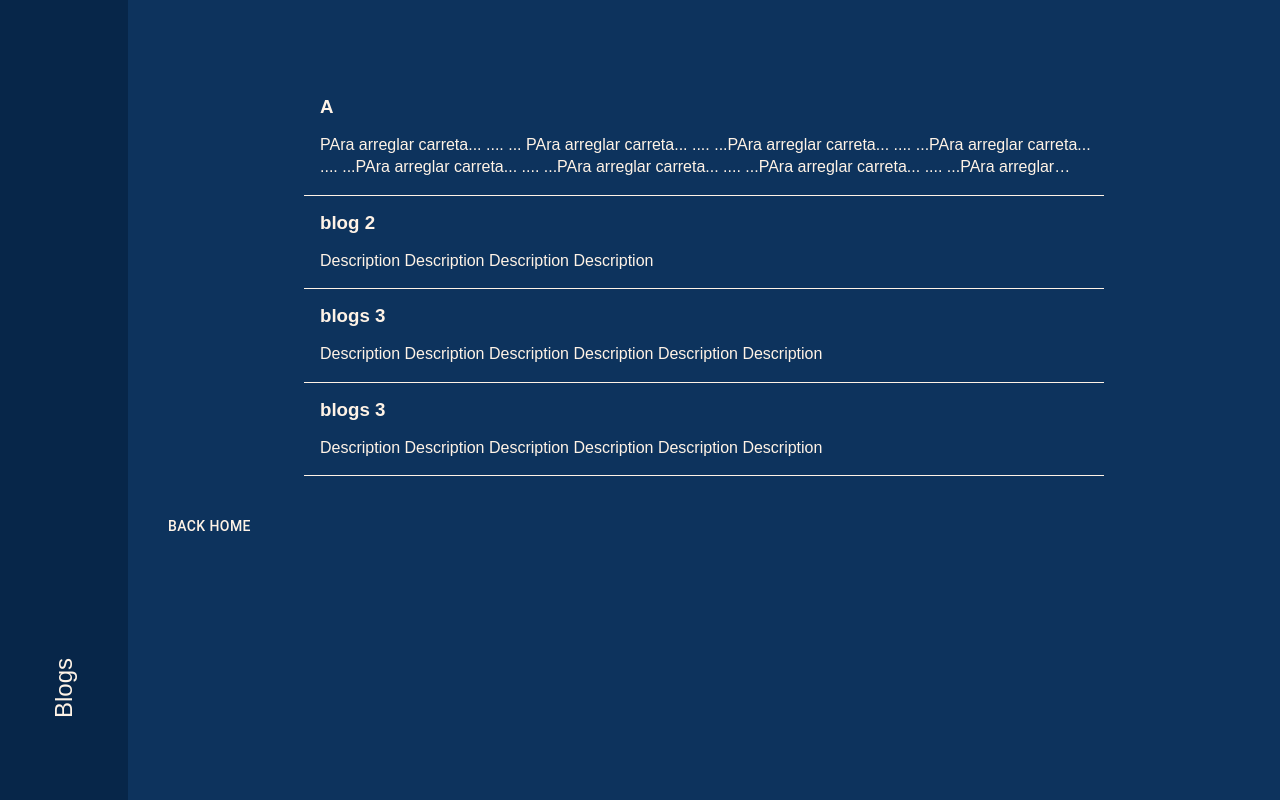
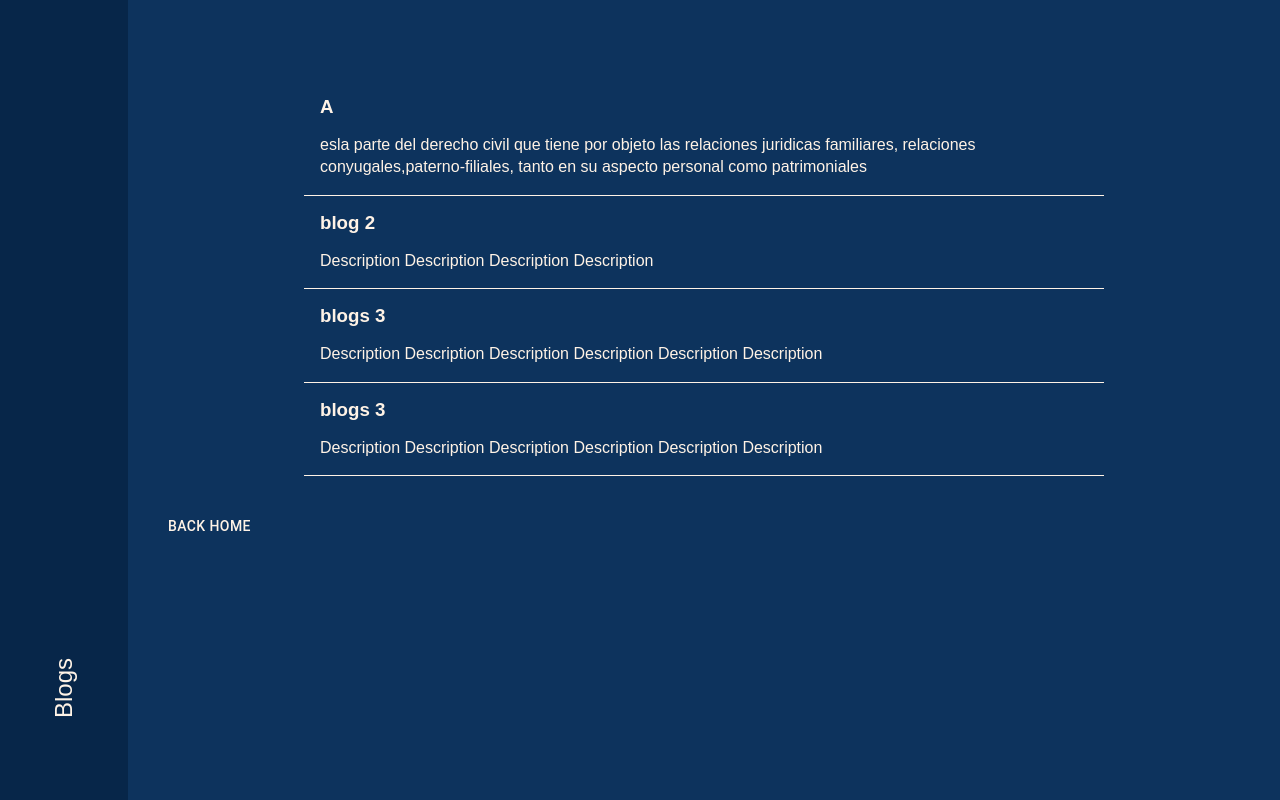
Before and after one commit to alejandrapalaciolaw/ap-consulting, a Next.js app: page /blogs in a window 1280 px wide. Built offline with nearby package versions, Linux system fonts and the light colour scheme.

Commit message:
Update blogs.js

```diff
--- a/data/blogs.js
+++ b/data/blogs.js
@@ -3,7 +3,7 @@ const blogs = [
     id: "derecho-de-familia",
     title: "A",
     description:
-      "PAra arreglar carreta... .... ... PAra arreglar carreta... .... ...PAra arreglar carreta... .... ...PAra arreglar carreta... .... ...PAra arreglar carreta... .... ...PAra arreglar carreta... .... ...PAra arreglar carreta... .... ...PAra arreglar carreta... .... ...PAra arreglar carreta... .... ...PAra arreglar carreta... .... ...PAra arreglar carreta... .... ...PAra arreglar carreta... .... ...PAra arreglar carreta... .... ...",
+      "esla parte del derecho civil que tiene por objeto las relaciones juridicas familiares, relaciones conyugales,paterno-filiales, tanto en su aspecto personal como patrimoniales ",
     image:
       "https://images.unsplash.com/photo-1471107340929-a87cd0f5b5f3?ixid=MnwxMjA3fDB8MHxwaG90by1wYWdlfHx8fGVufDB8fHx8&ixlib=rb-1.2.1&auto=format&fit=crop&w=1866&q=80",
   },
```
